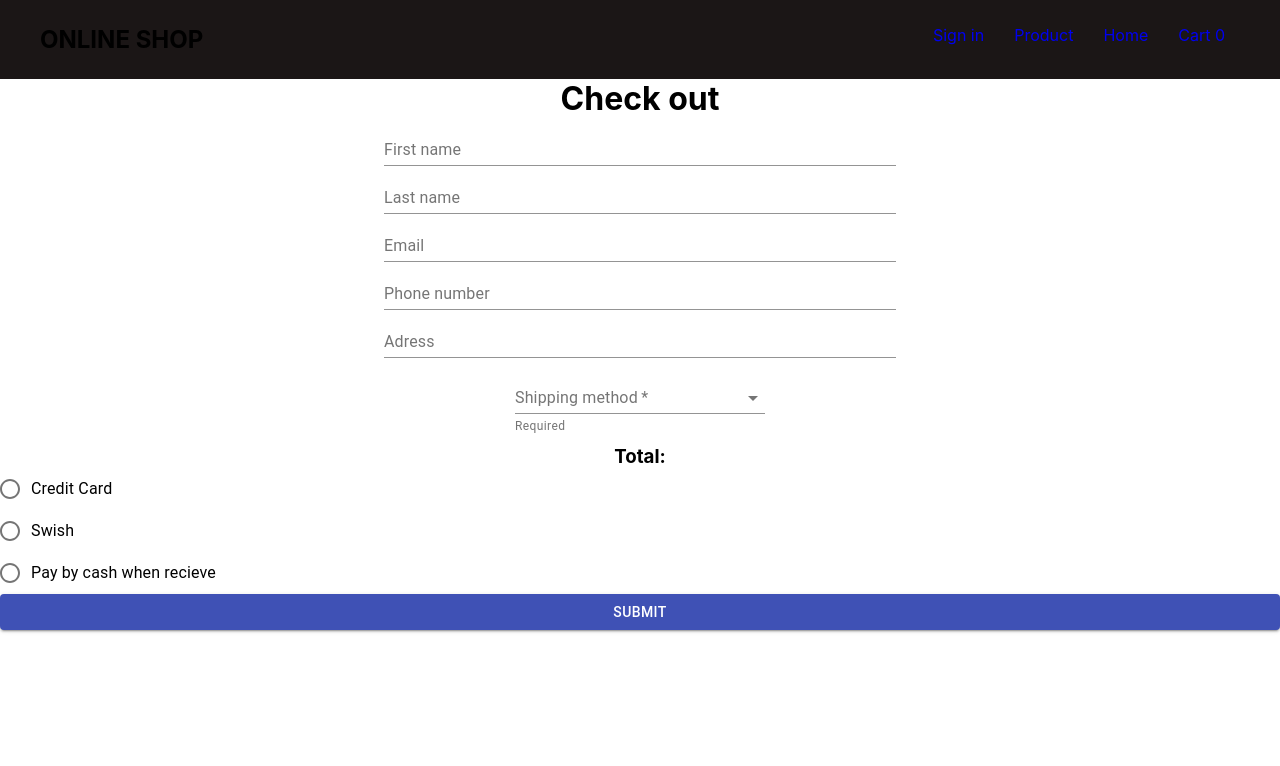
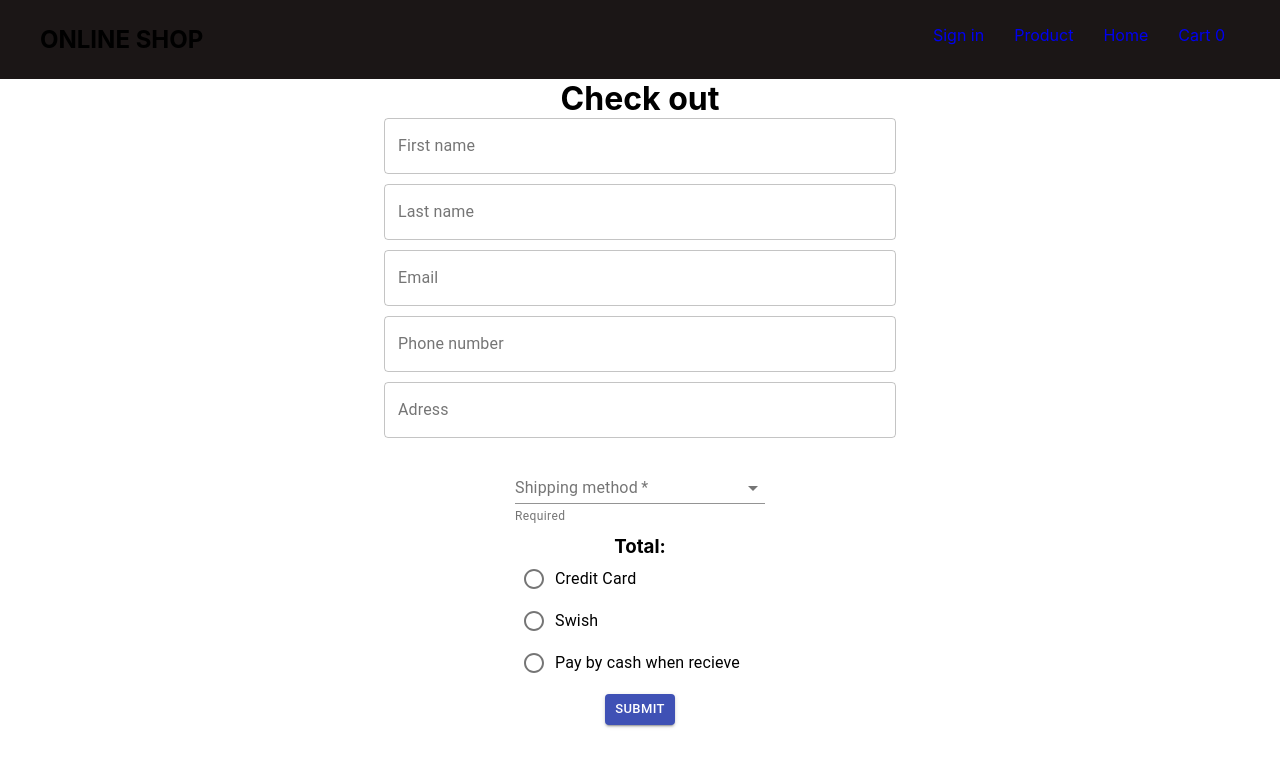
Before and after one commit to odde90/ecommercestore, a React (Create React App) app: page /CheckoutForm in a window 1280 px wide. Shown: the top 766 px of the page. Built offline with nearby package versions, Linux system fonts and the light colour scheme; the HTML template or start-up script is replaced by a standard one.

Commit message:
Css changes

```diff
--- a/package.json
+++ b/package.json
@@ -16,6 +16,7 @@
     "@types/styled-components": "^5.1.0",
     "react": "^16.13.1",
     "react-dom": "^16.13.1",
+    "react-material-ui-form-validator": "^2.0.10",
     "react-router-dom": "^5.2.0",
     "react-scripts": "3.4.1",
     "styled-components": "^5.1.1",
--- a/src/Componenets/checkoutForm.tsx
+++ b/src/Componenets/checkoutForm.tsx
@@ -8,8 +8,9 @@ import  Shipping from './shipping';
 
 import MyForm  from './payment'
 import { kMaxLength } from 'buffer';
-import { maxHeight } from '@material-ui/system';
+import { maxHeight, lineHeight } from '@material-ui/system';
 import { Button } from '@material-ui/core';
+import { normalize } from 'path';
 
 export class checkoutForm extends Component  {
     state={
@@ -33,26 +34,28 @@ export class checkoutForm extends Component  {
     render() {
         //const { form: {firstName, lastName, email, phone ,adress} }  = this.state;
         return (
-            <div >
+            <div>
             {/* </div> <form  noValidate autoComplete="off">className={classes.root} */}
-        <form autoComplete="on"  style={formStyle}>
+        <form  noValidate autoComplete="on"  style={formStyle}>
            <h1>Check out</h1>
             <TextField
           label="First name"
           style={containerStyle1}
-         // value={firstName}
           name='firstName'
+          variant="outlined"
           onChange={this.handleChange}
           inputProps={{
             minlength : 3,
             required: true
           }}
+
         />
           <TextField
           label="Last name"
           style={containerStyle1}
           name='lastName'
           onChange={this.handleChange}
+          variant="outlined"
           inputProps={{
             minlength : 3
           }}
@@ -61,8 +64,10 @@ export class checkoutForm extends Component  {
         <TextField
           label="Email"
           type="email"
+          id="filled-size-small"
           style={containerStyle1}
           name='email'
+          variant="outlined"
           onChange={this.handleChange}
 
         />
@@ -72,12 +77,14 @@ export class checkoutForm extends Component  {
           style={containerStyle1}
           name='phone'
           onChange={this.handleChange}
+          variant="outlined"
         />
         <TextField
         label="Adress"
         style={containerStyle1}
         name='adress'
         onChange={this.handleChange}
+        variant="outlined"
         inputProps={{
           minlength : 3
         }}
@@ -86,11 +93,14 @@ export class checkoutForm extends Component  {
       <Shipping />
       <h3>Total:</h3>
 
-      <MyForm/>
-
-      <Button variant="contained" color="primary" type='submit' href="#contained-buttons">
-  submit
-</Button>
+     <div style={containerStyle1}  >
+     <MyForm/>
+      </div>
+      <div>
+      <Button variant="contained" size='small' color="primary" type='submit' href="#contained-buttons">
+     submit
+  </Button>
+  </div>
               </form>
              </div>
         )
@@ -105,6 +115,8 @@ const formStyle: React.CSSProperties={
     marginRight: 'auto',
      display: 'flex',
      flexDirection: 'column'
+
+
      //flexWrap: 'wrap',
 
 
@@ -114,8 +126,7 @@ const containerStyle1: React.CSSProperties={
     width: '40%',
     marginLeft: 'auto',
     marginRight: 'auto',
-    color: 'white',
-    paddingBottom: 0,
+    paddingBottom: 10,
     marginTop: 0,
     fontWeight: 500
 
--- a/src/Componenets/payment.tsx
+++ b/src/Componenets/payment.tsx
@@ -23,22 +23,25 @@ export default class MyForm extends Component {
               control={<Radio />}
               label="Credit Card"
             />
-
+             {this.state.selected === 'credit' && <CreditCard/>}
             <FormControlLabel
             value="swish"
             control={<Radio />}
             label="Swish" />
+            {this.state.selected === 'swish' && <p>I</p>}
+
 
             <FormControlLabel
               value="cash"
               control={<Radio />}
               label="Pay by cash when recieve"
             />
+            {this.state.selected === 'cash' && <p>H</p>}
+
 
           </RadioGroup>
-          {this.state.selected === 'credit' && <CreditCard/>}
-          {this.state.selected === 'swish' && <p>I</p>}
-          {this.state.selected === 'cash' && <p>H</p>}
+
+
         </FormControl>
 
 
--- a/src/Componenets/payments/swish.tsx
+++ b/src/Componenets/payments/swish.tsx
@@ -23,9 +23,6 @@ export  class swish extends Component  {
         // defaultValue="John Doe"
             />
 
-
-
-
               </form>
              </div>
         )
```
Also changed, not shown: 1 other file (tests, documents, lock files or other folders).
